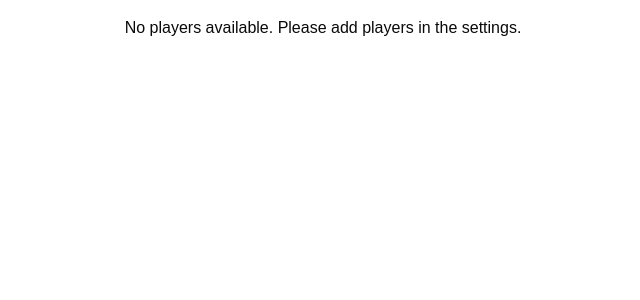
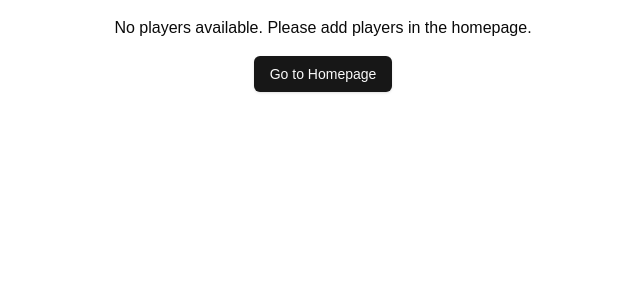
Before and after one commit to niktpai/turn_timer, a Next.js app in the folder turn_timer/: page /gameplay in a window 1280 px wide. Shown: the top 300 px of the page, without its empty margins (317-957 px from the left). Built offline with nearby package versions, Linux system fonts and the light colour scheme.

Commit message:
Enhance player availability message with navigation button to homepage

```diff
--- a/turn_timer/src/app/gameplay/page.tsx
+++ b/turn_timer/src/app/gameplay/page.tsx
@@ -99,8 +99,9 @@ function GameplayContent() {
 
   if (!players || players.length === 0) {
     return (
-      <div className="text-center p-4">
-        No players available. Please add players in the settings.
+      <div className="text-center p-4 space-y-4">
+        <div>No players available. Please add players in the homepage.</div>
+        <Button onClick={() => router.push("/")}>Go to Homepage</Button>
       </div>
     );
   }
```
